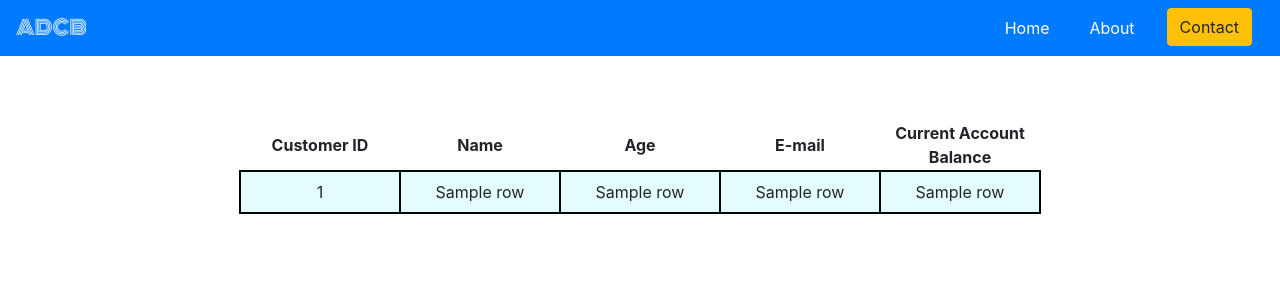
After one commit to premakhil/DummyBankingSystem, a Flask app: template templates/viewcustomer.html in a window 1280 px wide. The commit adds this page. Shown: the top 300 px of the page. Run offline with Flask 2, Linux system fonts and the light colour scheme; the template is opened without the code that fills it: most values are stand-ins (such as "Sample title", 1, 10 or a date in 2020); parts of the project's set-up code (start-up, migrations or seed data) failed here and were passed over.

Commit message:
Single customer view page added

```diff
--- a/run.py
+++ b/run.py
@@ -23,11 +23,21 @@ def home():
     return render_template('Homepage.html')
 
 
-@app.route('/customers')
+@app.route('/customers', methods=['GET', 'POST'])
 def customers():
     mycursor.execute("SELECT * FROM customer_details;")
 
     data = mycursor.fetchall()
+
+    if request.method == 'POST':
+        customer_name = request.form.get("fname")
+
+        print(customer_name)
+
+        mycursor.execute(
+            "SELECT * FROM customer_details WHERE name='"+customer_name+"';")
+        customer = mycursor.fetchall()
+        return render_template('viewcustomer.html', customer=customer)
 
     return render_template('customers.html', data=data)
 
--- a/static/style.css
+++ b/static/style.css
@@ -1,6 +1,7 @@
 .navbar-brand,.drop-down-icon {
     color: #fff;
 }
+
 
 .logo {
 
@@ -14,10 +15,10 @@
 }
 
 td {
-        width: 250px;
+        width: 10rem;
         text-align: center;
         border: 2px solid black;
-        padding: 10px;
+        padding: 0.5rem;
       }
 
 .table-container {
--- /dev/null
+++ b/templates/viewcustomer.html
@@ -0,0 +1,33 @@
+{% extends "layout.html" %}
+
+{% block content %}
+<div class="table-container">
+
+    <table>
+        <thead>
+            <tr>
+                <th style="text-align: center;">Customer ID</th>
+                <th style="text-align: center;">Name</th>
+                <th style="text-align: center;">Age</th>
+                <th style="text-align: center;">E-mail</th>
+                <th style="text-align: center;">Current Account Balance</th>
+            </tr>
+        </thead>
+        <tbody style="background-color: #e4fbff;">
+            {% for row in customer %}
+            <tr>
+                <td>{{row[0]}}</td>
+                <td>{{row[1]}}</td>
+                <td>{{row[2]}}</td>
+                <td>{{row[3]}}</td>
+                <td>{{row[4]}}</td>
+
+            </tr>
+            {% endfor %}
+        </tbody>
+    </table>
+
+
+</div>
+
+{% endblock content %}
```
Also changed, not shown: templates/customers.html (+13 -1 lines).
